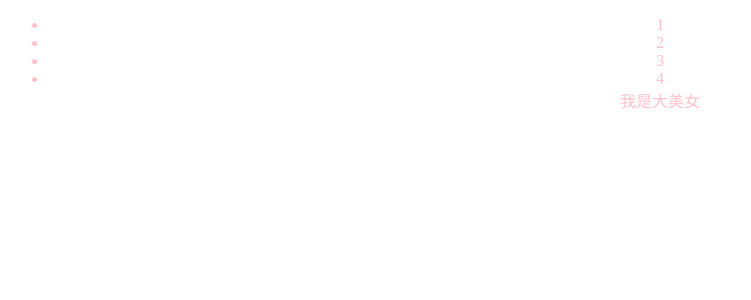
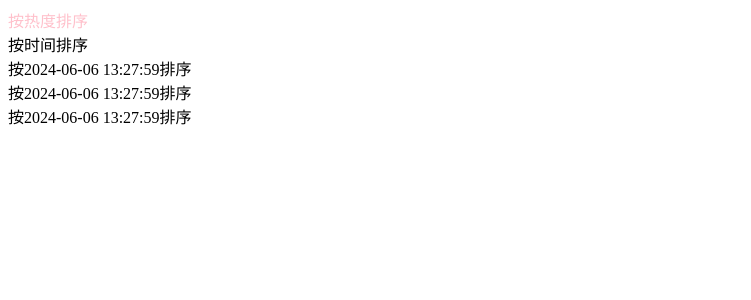
Before and after one commit to slimbaby/react-practise, a React (Create React App) app: page / in a window 1280 px wide. Shown: the top 300 px of the page, without its empty margins (0-751 px from the left). Built offline with nearby package versions, Linux system fonts and the light colour scheme.

Commit message:
feat: react练习jsx和moment时间格式化

```diff
--- a/package.json
+++ b/package.json
@@ -6,6 +6,7 @@
     "@testing-library/jest-dom": "^5.17.0",
     "@testing-library/react": "^13.4.0",
     "@testing-library/user-event": "^13.5.0",
+    "moment": "^2.30.1",
     "react": "^18.3.1",
     "react-dom": "^18.3.1",
     "react-scripts": "5.0.1",
--- a/src/App.css
+++ b/src/App.css
@@ -1,11 +1,13 @@
 .App {
   text-align: center;
-  color: pink;
 }
 
 .App-logo {
   height: 40vmin;
   pointer-events: none;
+}
+.active {
+  color: pink;
 }
 
 @media (prefers-reduced-motion: no-preference) {
--- a/src/App.js
+++ b/src/App.js
@@ -1,16 +1,56 @@
 import './App.css'
-
+import { Component } from 'react'
+import moment from 'moment/moment'
 const name = '我是大美女'
-function App() {
-  return (
-    <ul className="App">
-      <li>1</li>
-      <li>2</li>
-      <li>3</li>
-      <li>4</li>
-      <div>{name}</div>
-    </ul>
-  )
+class Aaa extends Component {
+  state = {
+    tabs: [
+      { id: 1, name: '热度', type: 'hot' },
+      { id: 2, name: '时间', type: 'time' },
+    ],
+    active: 'hot',
+    list: [
+      {
+        id: 1,
+        author: '周杰伦',
+        comment: '哎哟，不错哦',
+        time: new Date(),
+        attitute: 0,
+      },
+      {
+        id: 2,
+        author: '五月天',
+        comment: '哎哟，不错哦哦',
+        time: new Date(),
+        attitute: 0,
+      },
+      {
+        id: 3,
+        author: '周杰伦',
+        comment: '哎哟，不错哦哦哦',
+        time: new Date(),
+        attitute: -1,
+      },
+    ],
+  }
+  timeFormate(params) {
+    return moment(params).format('YYYY-MM-DD HH:mm:ss')
+  }
+  render() {
+    const { tabs, active, list } = this.state
+    return (
+      <div>
+        {tabs.map((item) => (
+          <div key={item.id} className={item.type === active ? 'active' : ''}>
+            按{item.name}排序
+          </div>
+        ))}
+        {list.map((item) => (
+          <div key={item.id}>按{this.timeFormate(item.time)}排序</div>
+        ))}
+      </div>
+    )
+  }
 }
 
-export default App
+export default Aaa
```
Also changed, not shown: 1 other file (tests, documents, lock files or other folders).
